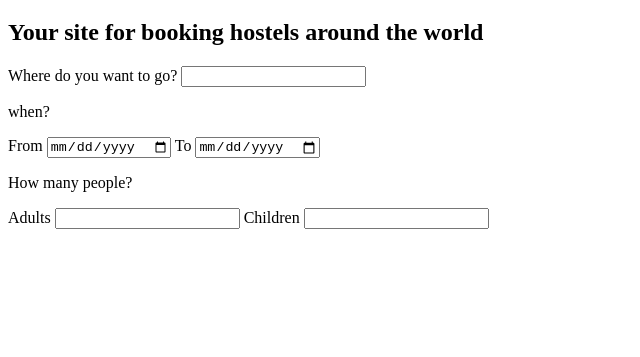
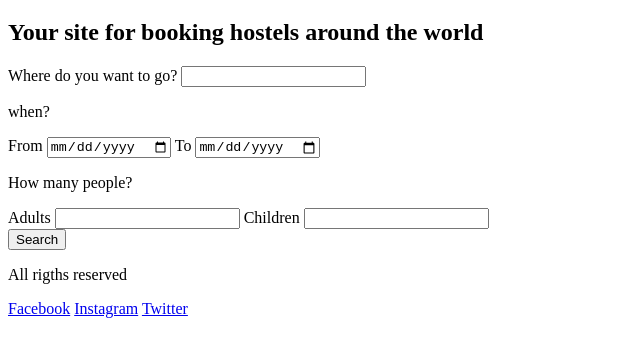
Before and after one commit to mimaradiaga/HotelsPage, a plain HTML site: page index.html in a window 1280 px wide. Shown: the part 149-506 px from the top of the page, without its empty margins (0-640 px from the left). Drawn offline with Linux system fonts and the light colour scheme.

Commit message:
check for last time

```diff
--- a/index.html
+++ b/index.html
@@ -38,8 +38,15 @@
         <label for="number" class="form__label">Adults</label>
         <input type="number" name="number" id="number">
         <label for="number" class="form__label">Children</label>
-        <input type="number" class="form__input">
+        <input type="number" class="form__input"><br>
+        <button class="form__button">Search</button>
     </form>
+    <div class="footer__page">
+        <p class="footer__page__parragraph">All rigths reserved</p>
+        <a href="https://www.facebook.com/" class="footer__page__link">Facebook</a>
+        <a href="https://www.instagram.com/" class="footer__page__link">Instagram</a>
+        <a href="https://twitter.com/" class="footer__page__link">Twitter</a>
+    </div>
 </body>
 
 </html>
```
